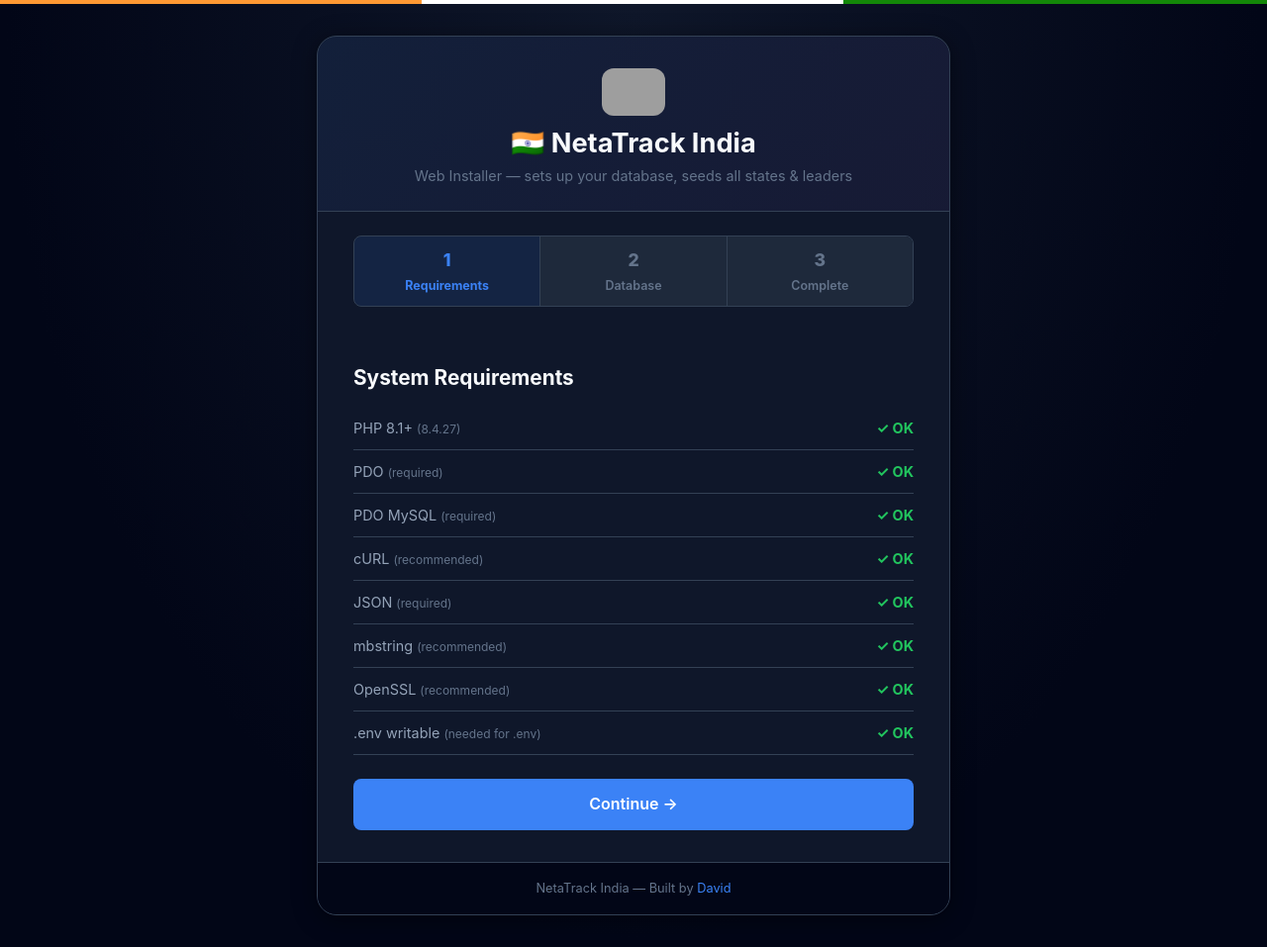
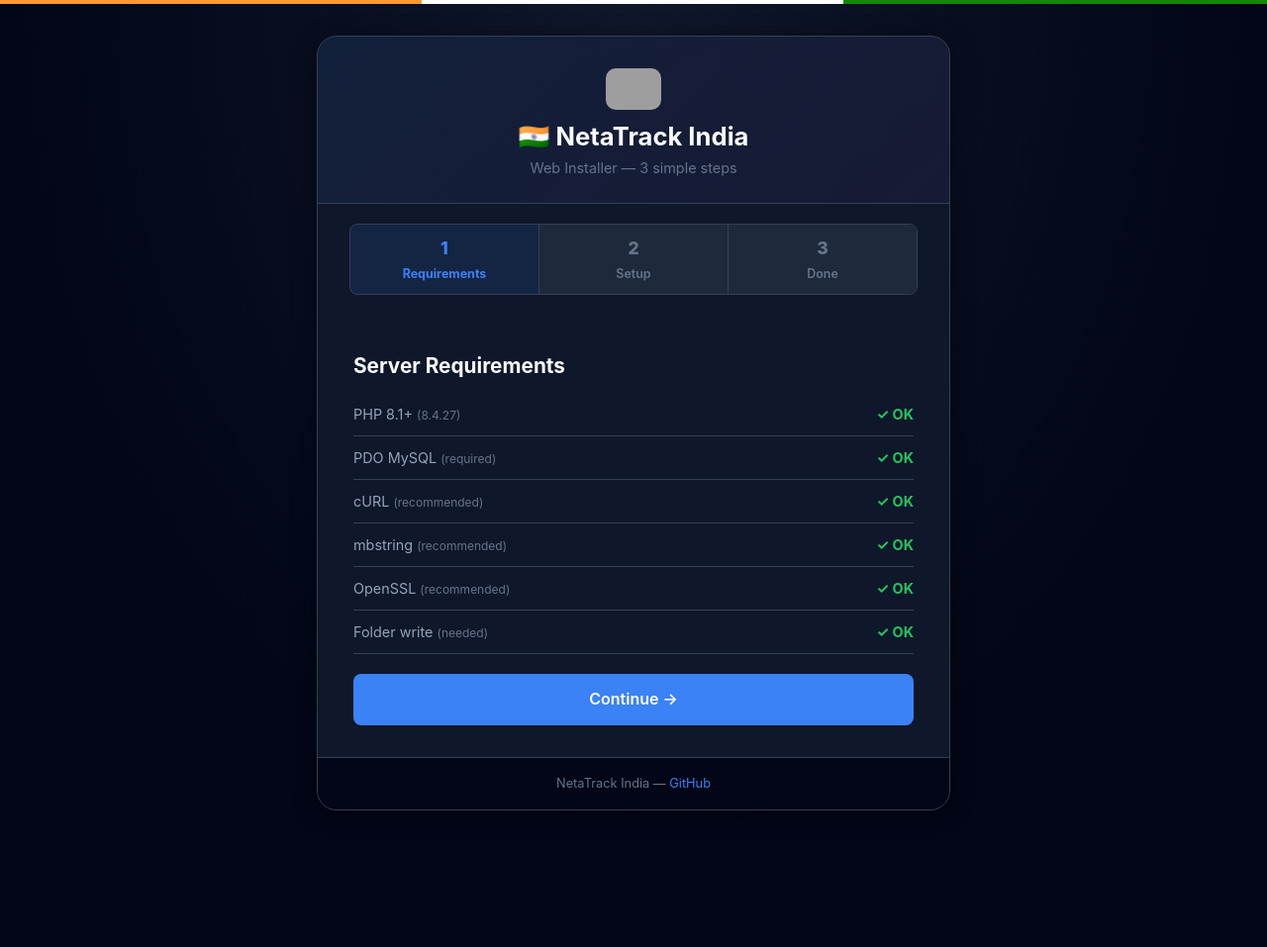
Before and after one commit to david0154/NetaTrack-India, a PHP site: page /php/public/install.php in a window 1280 px wide. Shown: the whole page at 99% size. After the commit the page ends 819 px from the top, so only its background shows below. Run offline with PHP 8.4, Linux system fonts and the light colour scheme; grey boxes are pictures that could not be loaded.

Commit message:
Simplify installer: only DB details + admin name/email/password, remove site URL and extra fields

```diff
--- a/php/public/install.php
+++ b/php/public/install.php
@@ -2,7 +2,6 @@
 /**
  * NetaTrack India — Web Installer
  * Visit: https://yoursite.com/install.php
- * Deletes itself after successful install.
  */
 
 define('NT_INSTALL', true);
@@ -11,148 +10,143 @@ $error   = '';
 $success = '';
 $baseDir = dirname(__DIR__);
 
-// ---- Helper functions -------------------------------------------
-function req_check(string $ext, string $label): array {
-    $ok = extension_loaded($ext);
-    return ['label'=>$label,'ok'=>$ok,'status'=>$ok?'✓':'✗'];
-}
 function php_ver_ok(): bool { return version_compare(PHP_VERSION,'8.1','>='); }
+
 function write_env(array $d, string $path): void {
     $lines = [];
-    foreach ($d as $k=>$v) $lines[] = "$k=" . addslashes($v);
-    file_put_contents($path, implode("\n",$lines)."\n");
-}
-function gen_token(int $len=48): string {
-    return bin2hex(random_bytes($len/2));
+    foreach ($d as $k => $v) $lines[] = "$k=" . $v;
+    file_put_contents($path, implode("\n", $lines) . "\n");
 }
 
-// ---- Step 2: Process DB form ------------------------------------
-if ($step===2 && $_SERVER['REQUEST_METHOD']==='POST') {
-    $host = trim($_POST['db_host'] ?? '127.0.0.1');
-    $port = (int)trim($_POST['db_port'] ?? 3306);
-    $name = trim($_POST['db_name'] ?? '');
-    $user = trim($_POST['db_user'] ?? '');
-    $pass = trim($_POST['db_pass'] ?? '');
-    $site = rtrim(trim($_POST['site_url'] ?? ''),'/') ?: (isset($_SERVER['HTTPS'])?'https':'http').'://'.$_SERVER['HTTP_HOST'];
-    $admin_email = trim($_POST['admin_email'] ?? 'admin@example.com');
-    $admin_pass  = trim($_POST['admin_pass']  ?? 'admin123');
+function gen_token(int $len = 48): string {
+    return bin2hex(random_bytes($len / 2));
+}
 
-    if (!$name || !$user) {
-        $error = 'Database name and username are required.';
-    } else {
+// Auto-detect site URL
+$siteUrl = (isset($_SERVER['HTTPS']) && $_SERVER['HTTPS'] !== 'off' ? 'https' : 'http')
+         . '://' . ($_SERVER['HTTP_HOST'] ?? 'localhost');
+
+// ---- Step 2: Process form ---------------------------------------
+if ($step === 2 && $_SERVER['REQUEST_METHOD'] === 'POST') {
+    $host        = trim($_POST['db_host'] ?? 'localhost');
+    $port        = (int)($_POST['db_port'] ?? 3306);
+    $name        = trim($_POST['db_name'] ?? '');
+    $user        = trim($_POST['db_user'] ?? '');
+    $pass        = trim($_POST['db_pass'] ?? '');
+    $adminName   = trim($_POST['admin_name']  ?? 'Admin');
+    $adminEmail  = trim($_POST['admin_email'] ?? '');
+    $adminPass   = trim($_POST['admin_pass']  ?? '');
+
+    // Validate
+    if (!$name || !$user)        $error = 'Database name and username are required.';
+    elseif (!$adminEmail)        $error = 'Admin email is required.';
+    elseif (strlen($adminPass) < 6) $error = 'Admin password must be at least 6 characters.';
+    else {
         try {
-            $pdo = new PDO("mysql:host=$host;port=$port;charset=utf8mb4", $user, $pass, [
-                PDO::ATTR_ERRMODE => PDO::ERRMODE_EXCEPTION
-            ]);
-            // Create DB if not exists
+            $pdo = new PDO(
+                "mysql:host=$host;port=$port;charset=utf8mb4",
+                $user, $pass,
+                [PDO::ATTR_ERRMODE => PDO::ERRMODE_EXCEPTION]
+            );
+
+            // Create DB
             $pdo->exec("CREATE DATABASE IF NOT EXISTS `$name` CHARACTER SET utf8mb4 COLLATE utf8mb4_unicode_ci");
             $pdo->exec("USE `$name`");
 
             // Run schema
-            $schemaFile = $baseDir.'/../database/schema.sql';
+            $schemaFile = $baseDir . '/database/schema.sql';
             if (file_exists($schemaFile)) {
-                $sql = file_get_contents($schemaFile);
-                foreach (array_filter(array_map('trim', explode(';', $sql))) as $stmt) {
-                    if ($stmt) try { $pdo->exec($stmt); } catch(PDOException $e) { /* skip already exists */ }
-                }
+                foreach (array_filter(array_map('trim', explode(';', file_get_contents($schemaFile)))) as $stmt)
+                    try { if($stmt) $pdo->exec($stmt); } catch(PDOException $e){}
             }
 
             // Run seed
-            $seedFile = $baseDir.'/../database/seed_states_leaders.sql';
+            $seedFile = $baseDir . '/database/seed_states_leaders.sql';
             if (file_exists($seedFile)) {
-                $sql = file_get_contents($seedFile);
-                foreach (array_filter(array_map('trim', explode(';', $sql))) as $stmt) {
-                    if ($stmt && !str_starts_with($stmt,'--'))
-                        try { $pdo->exec($stmt); } catch(PDOException $e) { /* skip duplicates */ }
-                }
+                foreach (array_filter(array_map('trim', explode(';', file_get_contents($seedFile)))) as $stmt)
+                    try { if($stmt && !str_starts_with($stmt,'--')) $pdo->exec($stmt); } catch(PDOException $e){}
             }
 
-            // Generate token + write .env
+            // Generate API token
             $token = gen_token();
+
+            // Write .env
             write_env([
-                'APP_NAME'         => 'NetaTrack India',
-                'APP_URL'          => $site,
-                'APP_ENV'          => 'production',
-                'DB_HOST'          => $host,
-                'DB_PORT'          => $port,
-                'DB_NAME'          => $name,
-                'DB_USER'          => $user,
-                'DB_PASS'          => $pass,
-                'ADMIN_API_TOKEN'  => $token,
-                'ADMIN_EMAIL'      => $admin_email,
-            ], $baseDir.'/.env');
+                'APP_NAME'        => 'NetaTrack India',
+                'APP_URL'         => $siteUrl,
+                'APP_ENV'         => 'production',
+                'DB_HOST'         => $host,
+                'DB_PORT'         => $port,
+                'DB_NAME'         => $name,
+                'DB_USER'         => $user,
+                'DB_PASS'         => $pass,
+                'ADMIN_API_TOKEN' => $token,
+            ], $baseDir . '/.env');
 
-            // Insert default settings into DB
-            $defaults = [
+            // Insert default settings
+            $ins = $pdo->prepare("INSERT IGNORE INTO settings (key_name, value) VALUES (?,?)");
+            foreach ([
+                ['site_name',       'NetaTrack India'],
+                ['site_url',        $siteUrl],
                 ['admin_api_token', $token],
-                ['site_url',        $site],
-                ['site_name',       'NetaTrack India'],
                 ['gemini_key',      ''],
                 ['openai_key',      ''],
-                ['openrouter_key',  ''],
-                ['claude_key',      ''],
                 ['sarvam_key',      ''],
-            ];
-            $ins = $pdo->prepare("INSERT IGNORE INTO settings (key_name, value) VALUES (?,?)");
-            foreach ($defaults as [$k,$v]) {
-                try { $ins->execute([$k,$v]); } catch(PDOException $e){}
-            }
+            ] as [$k,$v]) try { $ins->execute([$k,$v]); } catch(PDOException $e){}
 
             // Create admin user
-            $hashed = password_hash($admin_pass, PASSWORD_BCRYPT);
-            try {
-                $pdo->prepare("INSERT IGNORE INTO users (name,email,password,role,status) VALUES (?,?,?,'admin','active')")
-                    ->execute(['Admin', $admin_email, $hashed]);
-            } catch(PDOException $e){}
+            $pdo->prepare(
+                "INSERT IGNORE INTO users (name, email, password, role, status) VALUES (?,?,?,'admin','active')"
+            )->execute([$adminName, $adminEmail, password_hash($adminPass, PASSWORD_BCRYPT)]);
 
             $step    = 3;
             $success = $token;
-        } catch(PDOException $e) {
-            $error = 'DB Error: ' . $e->getMessage();
+
+        } catch (PDOException $e) {
+            $error = 'Database error: ' . $e->getMessage();
         }
     }
 }
 
-// ---- Requirements check -----------------------------------------
+// ---- Requirements -----------------------------------------------
 $reqs = [
-    ['PHP 8.1+',       php_ver_ok(), PHP_VERSION],
-    ['PDO',            extension_loaded('pdo'),        'required'],
-    ['PDO MySQL',      extension_loaded('pdo_mysql'),  'required'],
-    ['cURL',           extension_loaded('curl'),       'recommended'],
-    ['JSON',           extension_loaded('json'),       'required'],
-    ['mbstring',       extension_loaded('mbstring'),   'recommended'],
-    ['OpenSSL',        extension_loaded('openssl'),    'recommended'],
-    ['.env writable',  is_writable($baseDir) || is_writable($baseDir.'/.env'), 'needed for .env'],
+    ['PHP 8.1+',      php_ver_ok(),                    PHP_VERSION,  true],
+    ['PDO MySQL',     extension_loaded('pdo_mysql'),   'required',   true],
+    ['cURL',          extension_loaded('curl'),        'recommended',false],
+    ['mbstring',      extension_loaded('mbstring'),    'recommended',false],
+    ['OpenSSL',       extension_loaded('openssl'),     'recommended',false],
+    ['Folder write',  is_writable($baseDir) || is_writable($baseDir.'/.env'), 'needed', true],
 ];
-$allOk = array_reduce($reqs, fn($c,$r)=>$c&&($r[1]||$r[2]==='recommended'), true);
+$allOk = !in_array(false, array_map(fn($r) => $r[1] || !$r[3], $reqs));
 ?>
 <!DOCTYPE html>
 <html lang="en">
 <head>
 <meta charset="UTF-8">
-<meta name="viewport" content="width=device-width, initial-scale=1">
-<title>NetaTrack India — Installer</title>
+<meta name="viewport" content="width=device-width,initial-scale=1">
+<title>Install — NetaTrack India</title>
 <link rel="stylesheet" href="assets/css/app.css">
 <link rel="stylesheet" href="assets/css/installer.css">
 </head>
 <body>
 <div class="india-stripe"></div>
+
 <div class="installer-wrap">
 <div class="installer-box">
 
   <!-- Header -->
   <div class="installer-header">
-    <img src="../logo.png" alt="NetaTrack" onerror="this.style.display='none'">
-    <h1>🇮🇳 NetaTrack India</h1>
-    <p>Web Installer — sets up your database, seeds all states &amp; leaders</p>
+    <img src="assets/../logo.png" alt="" onerror="this.style.display='none'" style="width:56px;margin:0 auto 12px;border-radius:10px">
+    <h1 style="font-size:1.6rem">🇮🇳 NetaTrack India</h1>
+    <p style="margin:0">Web Installer — 3 simple steps</p>
   </div>
 
-  <!-- Step indicator -->
-  <div style="padding:0 36px;margin-top:24px">
+  <!-- Steps -->
+  <div style="padding:20px 32px 0">
     <div class="install-steps">
-      <?php foreach(['Requirements','Database','Complete'] as $i=>$s): ?>
-      <div class="install-step <?= $step===$i+1?'active':($step>$i+1?'done':'') ?>">
-        <span class="step-num"><?= $step>$i+1?'✓':$i+1 ?></span>
+      <?php foreach (['Requirements', 'Setup', 'Done'] as $i => $s): ?>
+      <div class="install-step <?= $step===$i+1 ? 'active' : ($step>$i+1 ? 'done' : '') ?>">
+        <span class="step-num"><?= $step > $i+1 ? '✓' : $i+1 ?></span>
         <?= $s ?>
       </div>
       <?php endforeach ?>
@@ -161,120 +155,141 @@ $allOk = array_reduce($reqs, fn($c,$r)=>$c&&($r[1]||$r[2]==='recommended'), true
 
   <div class="installer-body">
 
-  <?php if($step===1): /* ---- STEP 1: Requirements ------------- */ ?>
-    <h3 style="margin-bottom:16px">System Requirements</h3>
-    <?php foreach($reqs as [$label,$ok,$note]): ?>
+  <?php if ($step === 1): /* ===== STEP 1: Requirements ===== */ ?>
+
+    <h3 style="margin-bottom:14px">Server Requirements</h3>
+
+    <?php foreach ($reqs as [$label, $ok, $note, $required]): ?>
     <div class="req-item">
-      <span class="req-label"><?= htmlspecialchars($label) ?>
-        <span class="text-muted text-xs">(<?= htmlspecialchars($note) ?>)</span>
+      <span class="req-label">
+        <?= htmlspecialchars($label) ?>
+        <span class="text-xs text-muted">(<?= htmlspecialchars($note) ?>)</span>
       </span>
-      <span class="<?= $ok?'req-ok':'req-'.($note==='recommended'?'warn':'fail') ?>">
-        <?= $ok?'✓ OK':($note==='recommended'?'⚠ Missing':'✗ Required') ?>
+      <span class="<?= $ok ? 'req-ok' : ($required ? 'req-fail' : 'req-warn') ?>">
+        <?= $ok ? '✓ OK' : ($required ? '✗ Missing' : '⚠ Optional') ?>
       </span>
     </div>
     <?php endforeach ?>
 
-    <div style="margin-top:24px">
-      <?php if($allOk): ?>
+    <div style="margin-top:20px">
+      <?php if ($allOk): ?>
         <a href="?step=2" class="btn btn-primary btn-lg btn-block">Continue →</a>
       <?php else: ?>
-      <div class="alert alert-error">Fix the required items above before continuing.</div>
-      <a href="?step=1" class="btn btn-ghost btn-block">Re-check</a>
+        <div class="alert alert-error">Please fix the missing required items above.</div>
+        <a href="" class="btn btn-ghost btn-block">🔄 Re-check</a>
       <?php endif ?>
     </div>
 
-  <?php elseif($step===2): /* ---- STEP 2: DB form -------------- */ ?>
-    <h3 style="margin-bottom:4px">Database Configuration</h3>
-    <p class="text-muted text-sm" style="margin-bottom:20px">Get these details from your hosting cPanel → MySQL Databases</p>
+  <?php elseif ($step === 2): /* ===== STEP 2: Setup Form ===== */ ?>
 
-    <?php if($error): ?>
+    <?php if ($error): ?>
     <div class="alert alert-error"><?= htmlspecialchars($error) ?></div>
     <?php endif ?>
 
     <form method="POST" action="?step=2">
-      <div class="grid-2">
+
+      <!-- DB Section -->
+      <div style="margin-bottom:6px;font-weight:700;font-size:.9rem;color:var(--text-secondary)">
+        🗄️ Database
+        <span class="text-xs text-muted" style="font-weight:400"> — from cPanel → MySQL Databases</span>
+      </div>
+
       <div class="form-group">
-          <label class="form-label">DB Host</label>
+        <label class="form-label">Database Host</label>
         <input class="form-control" name="db_host" value="localhost" placeholder="localhost">
-          <span class="form-hint">Usually 'localhost' on shared hosting</span>
+        <span class="form-hint">Almost always <strong>localhost</strong> on shared hosting</span>
       </div>
-        <div class="form-group">
-          <label class="form-label">DB Port</label>
-          <input class="form-control" name="db_port" value="3306" placeholder="3306">
-        </div>
-      </div>
+
       <div class="form-group">
         <label class="form-label">Database Name</label>
-        <input class="form-control" name="db_name" placeholder="u123456789_netatrack" required>
-        <span class="form-hint">Create this DB in cPanel → MySQL Databases first</span>
+        <input class="form-control" name="db_name" placeholder="e.g. u123456_netatrack" required>
       </div>
+
       <div class="grid-2">
         <div class="form-group">
           <label class="form-label">DB Username</label>
-          <input class="form-control" name="db_user" placeholder="u123456789_admin" required>
+          <input class="form-control" name="db_user" placeholder="e.g. u123456_admin" required>
         </div>
         <div class="form-group">
           <label class="form-label">DB Password</label>
           <input class="form-control" type="password" name="db_pass" placeholder="••••••••">
         </div>
       </div>
-      <hr style="border-color:var(--border);margin:16px 0">
+
+      <hr style="border-color:var(--border);margin:18px 0 16px">
+
+      <!-- Admin Section -->
+      <div style="margin-bottom:12px;font-weight:700;font-size:.9rem;color:var(--text-secondary)">
+        👤 Admin Account
+      </div>
+
       <div class="form-group">
-        <label class="form-label">Site URL</label>
-        <input class="form-control" name="site_url" value="<?= htmlspecialchars('https://'.$_SERVER['HTTP_HOST']) ?>">
+        <label class="form-label">Your Name</label>
+        <input class="form-control" name="admin_name" placeholder="e.g. David" value="Admin">
       </div>
-      <div class="grid-2">
+
       <div class="form-group">
         <label class="form-label">Admin Email</label>
-          <input class="form-control" type="email" name="admin_email" value="admin@example.com">
+        <input class="form-control" type="email" name="admin_email" placeholder="you@example.com" required>
+        <span class="form-hint">Used to log in to admin panel</span>
       </div>
+
       <div class="form-group">
         <label class="form-label">Admin Password</label>
-          <input class="form-control" type="password" name="admin_pass" value="admin123">
+        <input class="form-control" type="password" name="admin_pass"
+               placeholder="Min 6 characters" required minlength="6">
       </div>
-      </div>
-      <button type="submit" class="btn btn-primary btn-lg btn-block" style="margin-top:8px">
-        🚀 Install NetaTrack India
+
+      <button type="submit" class="btn btn-primary btn-lg btn-block" style="margin-top:4px">
+        🚀 Install Now
       </button>
     </form>
 
-  <?php elseif($step===3): /* ---- STEP 3: Complete ------------- */ ?>
-    <div style="text-align:center;padding:16px 0">
-      <div style="font-size:3rem;margin-bottom:12px">🎉</div>
-      <h2 style="margin-bottom:8px">Installation Complete!</h2>
-      <p>NetaTrack India is ready. All states, UTs, and 45 current leaders have been seeded.</p>
+  <?php elseif ($step === 3): /* ===== STEP 3: Done ===== */ ?>
+
+    <div style="text-align:center;padding:8px 0 20px">
+      <div style="font-size:3.5rem;margin-bottom:10px">🎉</div>
+      <h2 style="margin-bottom:6px">Installation Complete!</h2>
+      <p style="margin:0">NetaTrack India is ready to use.</p>
     </div>
-    <div class="alert alert-success" style="margin:16px 0">
-      ✓ Database created &amp; schema imported<br>
-      ✓ 28 States + 8 UTs seeded<br>
-      ✓ 45 current Indian leaders seeded<br>
+
+    <div class="alert alert-success">
+      ✓ Database tables created<br>
+      ✓ All 36 States &amp; UTs seeded<br>
+      ✓ 45+ current leaders seeded<br>
       ✓ Admin account created<br>
-      ✓ .env file written
+      ✓ API token generated
     </div>
-    <div style="margin-bottom:16px">
-      <div class="form-label">Your Admin API Token (save this for Python app):</div>
+
+    <!-- API Token -->
+    <div class="form-group" style="margin-top:16px">
+      <label class="form-label">🔑 Admin API Token <span class="text-muted">(save this!)</span></label>
       <div class="token-display">
-        <span id="api-token"><?= htmlspecialchars($success) ?></span>
-        <button class="copy-btn" onclick="copyText('<?= htmlspecialchars($success) ?>','Token')">Copy</button>
+        <span id="tok"><?= htmlspecialchars($success) ?></span>
+        <button class="copy-btn" onclick="copyText(document.getElementById('tok').textContent,'API Token')">Copy</button>
       </div>
+      <span class="form-hint">Paste this into the Python app → Settings → Push API Token</span>
     </div>
-    <div class="grid-2" style="margin-top:16px">
-      <a href="../admin" class="btn btn-primary btn-lg">🏛 Go to Admin Panel</a>
-      <a href="../" class="btn btn-ghost btn-lg">🌐 View Website</a>
+
+    <div class="grid-2" style="margin-top:20px">
+      <a href="/admin" class="btn btn-primary btn-lg">🏛 Admin Panel</a>
+      <a href="/"      class="btn btn-ghost  btn-lg">🌐 View Site</a>
     </div>
-    <div class="alert alert-warning" style="margin-top:16px">
-      ⚠️ <strong>Delete this file after installation:</strong><br>
-      <code>php/public/install.php</code>
+
+    <div class="alert alert-warning" style="margin-top:16px;font-size:.85rem">
+      ⚠️ Delete <code>install.php</code> from your server after this step!
     </div>
 
   <?php endif ?>
   </div>
 
   <div class="installer-footer">
-    NetaTrack India &mdash; Built by <a href="https://github.com/david0154">David</a>
+    NetaTrack India &mdash; <a href="https://github.com/david0154/NetaTrack-India">GitHub</a>
+  </div>
+
 </div>
 </div>
-</div>
+
 <script src="assets/js/app.js"></script>
 </body>
 </html>
```
Lines whose indentation alone changed are shown as unchanged.
